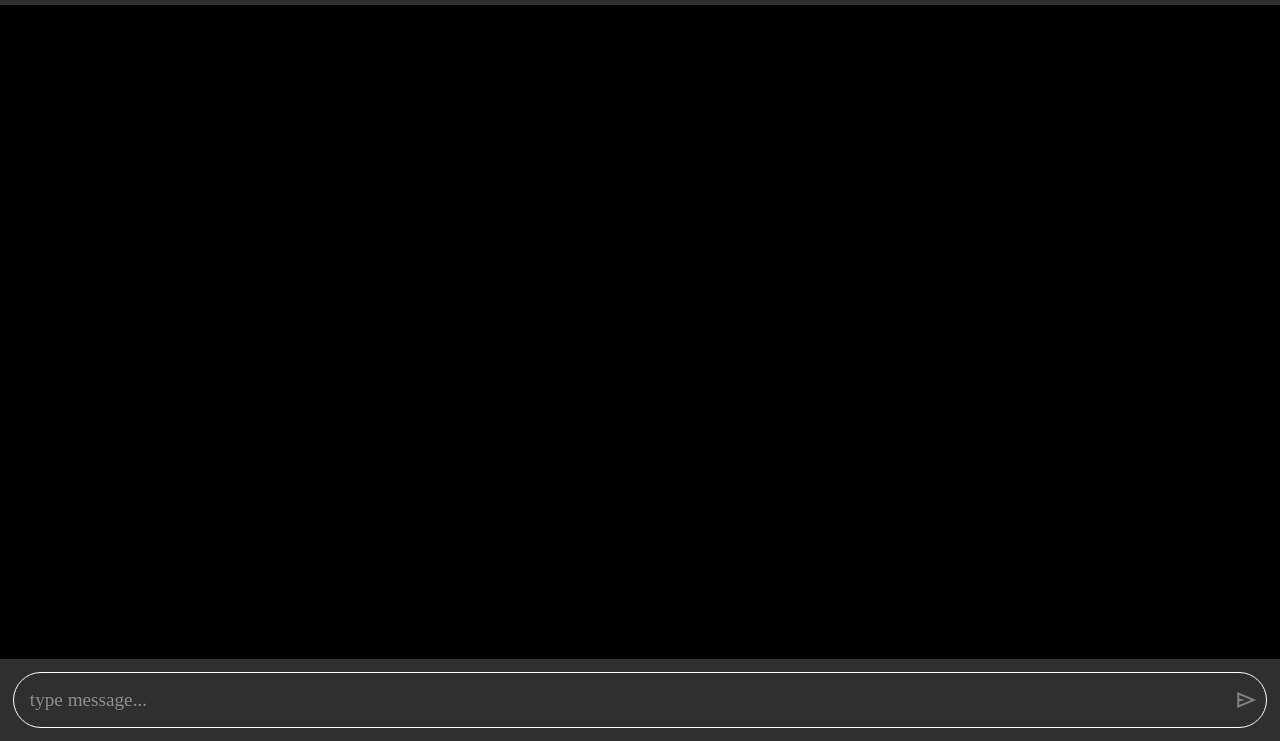
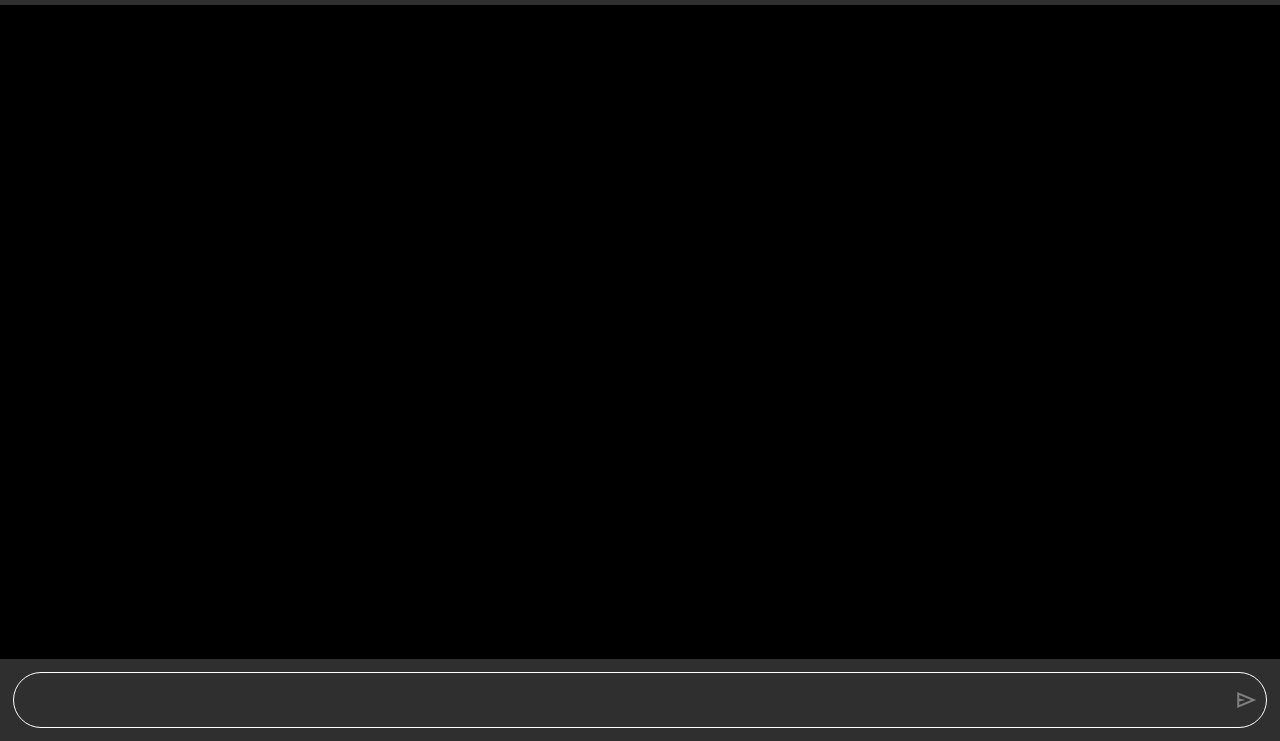
Before and after one commit to satyam-seth-learnings/css_experiments, a plain HTML site: page Expended input message field for chat/demo.html in a window 1280 px wide. Shown: the part 59-800 px from the top of the page. Drawn offline with nearby package versions, Linux system fonts and the light colour scheme.

Commit message:
add autofocus in Expended input message field for chat

```diff
--- a/Expended input message field for chat/demo.html
+++ b/Expended input message field for chat/demo.html
@@ -24,9 +24,10 @@
         </section>
         <div class="form-container">
             <form action="javascript:void(0);">
-                <div class="message-input" data-tab="10" autocomplete="off" autocorrect="off" spellcheck="true"
-                    aria-expanded="false" aria-autocomplete="list" aria-multiline="true" aria-label="Message" dir="auto"
-                    contenteditable="true" role="textbox" data-placeholder="type message..."></div>
+                <div class="message-input" data-tab="10" autofocus autocomplete="off" autocorrect="off"
+                    spellcheck="true" aria-expanded="false" aria-autocomplete="list" aria-multiline="true"
+                    aria-label="Message" dir="auto" contenteditable="true" role="textbox"
+                    data-placeholder="type message..."></div>
                 <button type="submit" class="send-button material-symbols-outlined">send</button>
             </form>
         </div>
```
